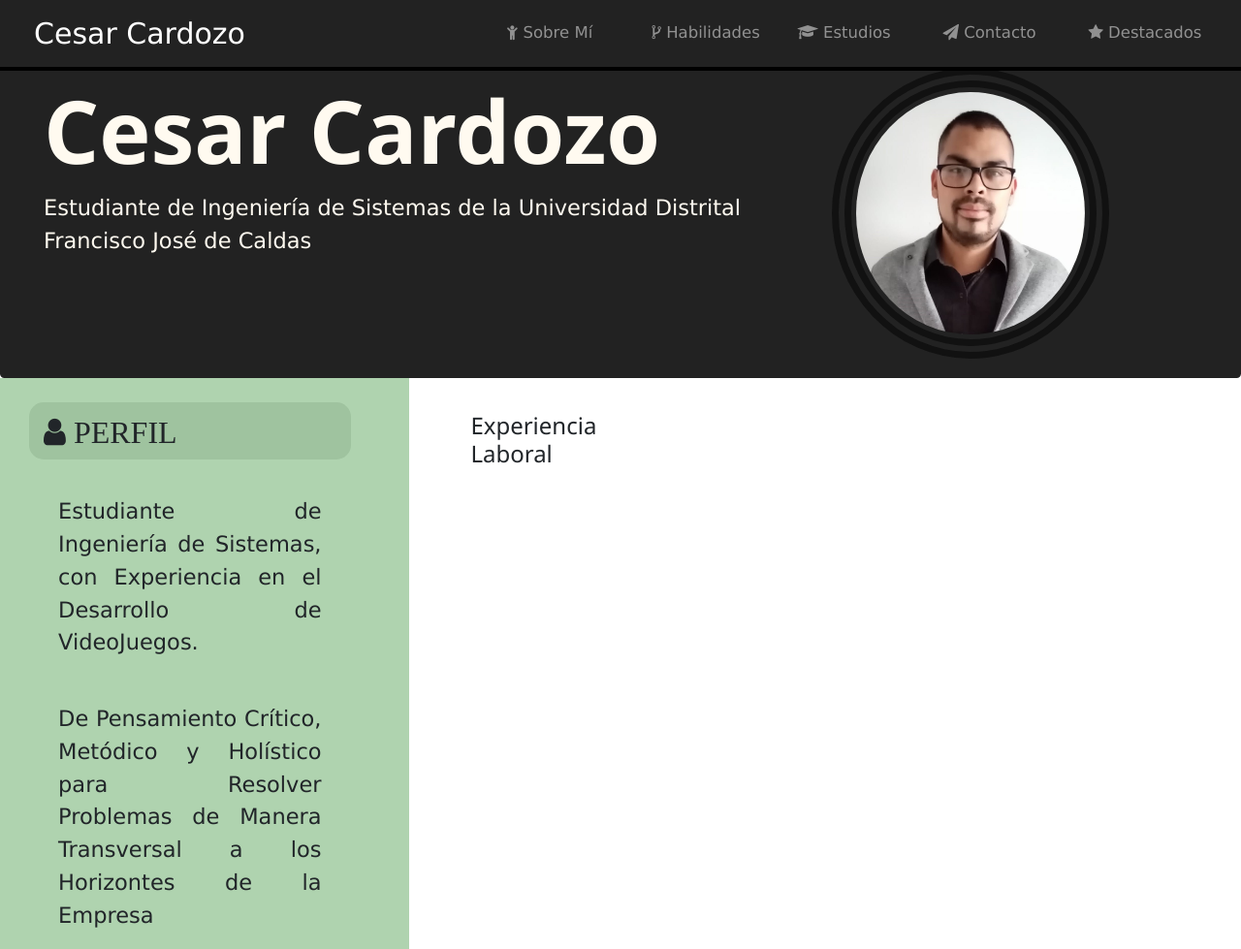
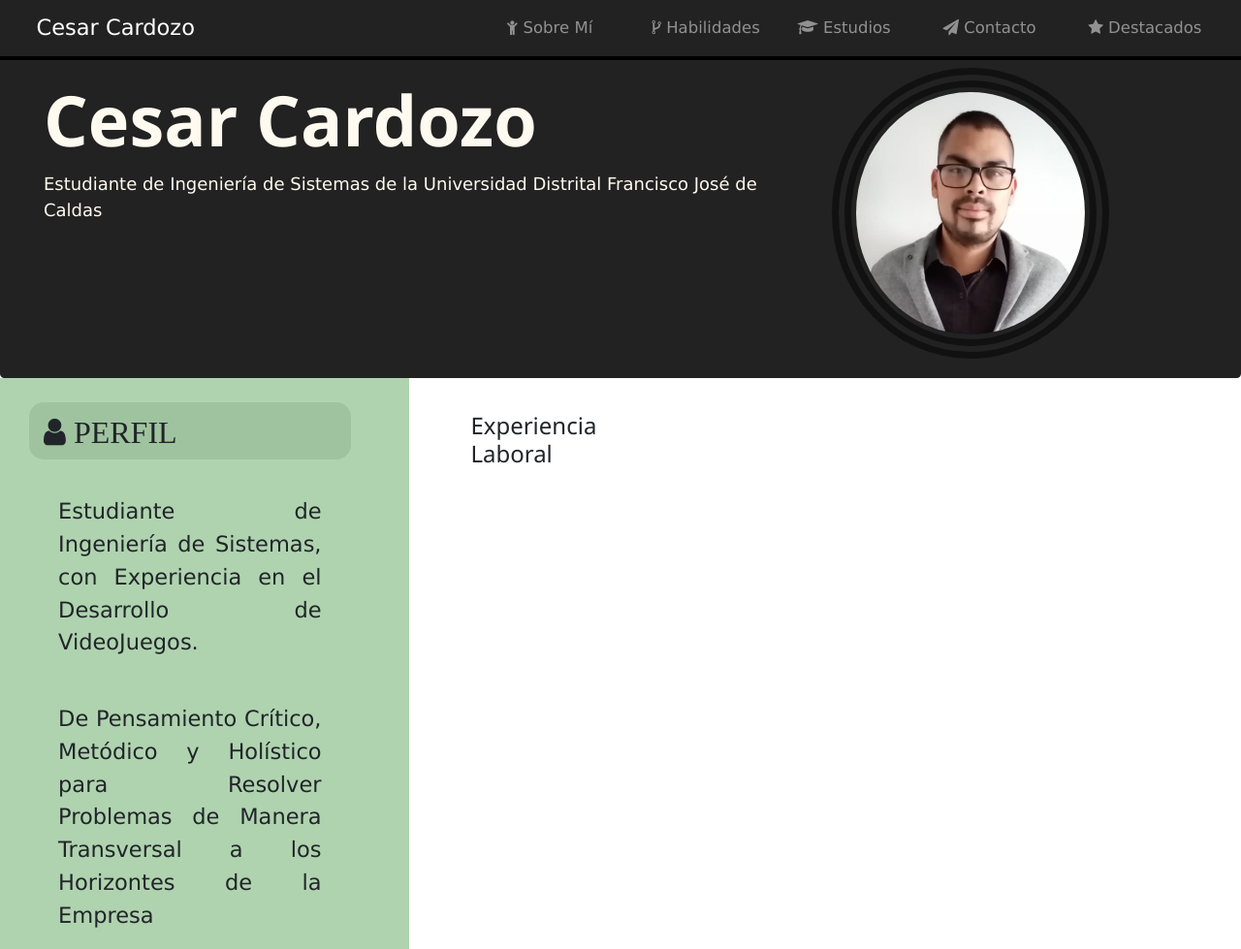
Before and after one commit to IntyKillaRaymi/IntyKillaRaymi.github.io, a website: page index.html in a window 1280 px wide. Shown: the top 979 px of the page at 97% size. Drawn offline with nearby package versions, Linux system fonts and the light colour scheme.

Commit message:
Navbar re-ajusted

```diff
--- a/Styles/Style.css
+++ b/Styles/Style.css
@@ -15,10 +15,10 @@ body{
 }
 
 .navbar-brand{
-    padding-left: 20px;
+    padding-left: 1.8%;
     text-align: left;
     width: 50%;
-    font-size: 200%;
+    font-size: 150%;
 }
 
 .nav-item{
@@ -59,7 +59,7 @@ body{
     padding: 20px 30px 20px 30px;
     margin: 0px auto;
 
-    font-size: 150%;
+    font-size: 120%;
 
     background: #222222;
     color: floralwhite;
```
